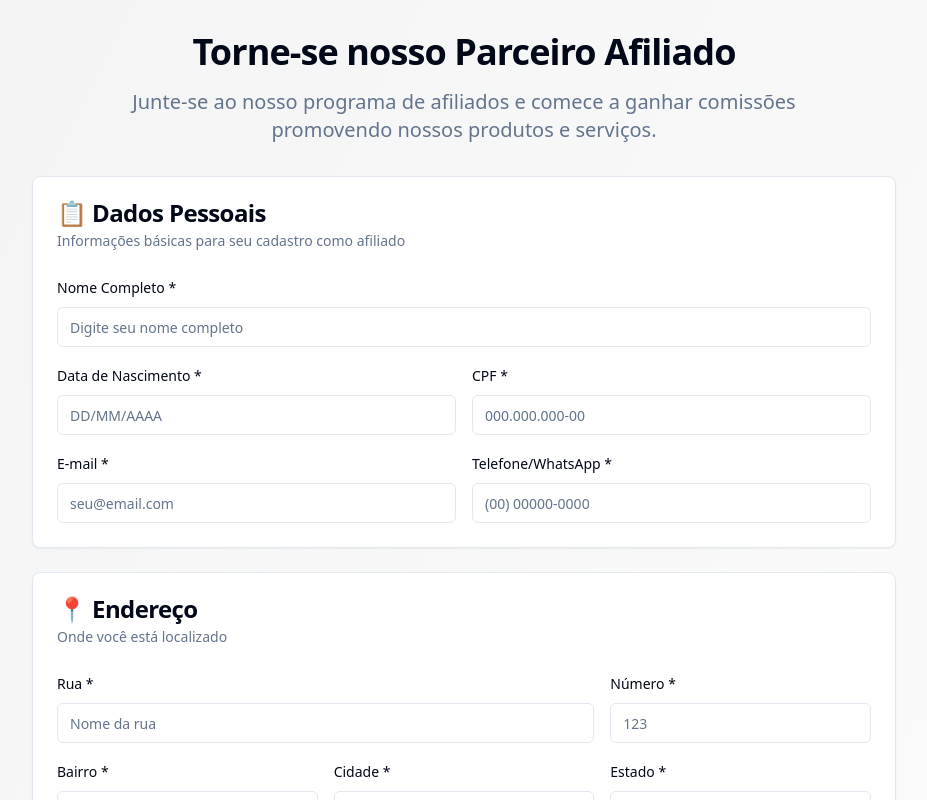
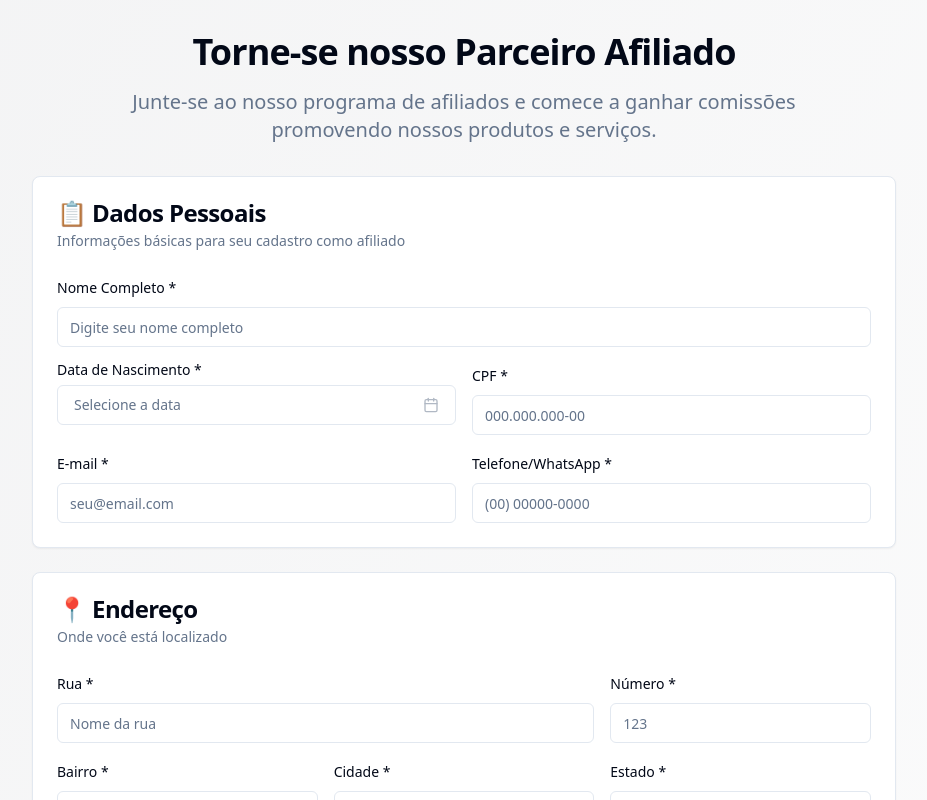
Before and after one commit to talles-coder/friendly-project-wizard, a React (Vite) app: page /cadastro-afiliado in a window 1280 px wide. Shown: the top 800 px of the page, without its empty margins (176-1103 px from the left). Built offline with nearby package versions, Linux system fonts and the light colour scheme.

Commit message:
feat: Implement date navigation in date picker

```diff
--- a/src/components/AffiliateForm.tsx
+++ b/src/components/AffiliateForm.tsx
@@ -243,14 +243,43 @@ export const AffiliateForm = ({ affiliate, onSave, onCancel }: AffiliateFormProp
                 control={form.control}
                 name="birthDate"
                 render={({ field }) => (
-                  <FormItem>
+                  <FormItem className="flex flex-col">
                     <FormLabel>Data de Nascimento</FormLabel>
-                    <FormControl>
-                      <Input
-                        placeholder="DD/MM/AAAA"
-                        {...field}
-                      />
-                    </FormControl>
+                    <Popover>
+                      <PopoverTrigger asChild>
+                        <FormControl>
+                          <Button
+                            variant={"outline"}
+                            className={cn(
+                              "pl-3 text-left font-normal",
+                              !field.value && "text-muted-foreground"
+                            )}
+                          >
+                            {field.value ? (
+                              field.value
+                            ) : (
+                              <span>Selecione a data</span>
+                            )}
+                            <CalendarIcon className="ml-auto h-4 w-4 opacity-50" />
+                          </Button>
+                        </FormControl>
+                      </PopoverTrigger>
+                      <PopoverContent className="w-auto p-0" align="start">
+                        <Calendar
+                          mode="single"
+                          selected={field.value ? new Date(field.value.split('/').reverse().join('-')) : undefined}
+                          onSelect={(date) => field.onChange(date ? format(date, "dd/MM/yyyy") : "")}
+                          disabled={(date) =>
+                            date > new Date() || date < new Date("1900-01-01")
+                          }
+                          initialFocus
+                          className={cn("p-3 pointer-events-auto")}
+                          captionLayout="dropdown-buttons"
+                          fromYear={1900}
+                          toYear={new Date().getFullYear()}
+                        />
+                      </PopoverContent>
+                    </Popover>
                     <FormMessage />
                   </FormItem>
                 )}
--- a/src/pages/PublicAffiliateRegistration.tsx
+++ b/src/pages/PublicAffiliateRegistration.tsx
@@ -216,14 +216,43 @@ export default function PublicAffiliateRegistration() {
                   control={form.control}
                   name="birthDate"
                   render={({ field }) => (
-                    <FormItem>
+                    <FormItem className="flex flex-col">
                       <FormLabel>Data de Nascimento *</FormLabel>
-                      <FormControl>
-                        <Input
-                          placeholder="DD/MM/AAAA"
-                          {...field}
-                        />
-                      </FormControl>
+                      <Popover>
+                        <PopoverTrigger asChild>
+                          <FormControl>
+                            <Button
+                              variant={"outline"}
+                              className={cn(
+                                "justify-start text-left font-normal",
+                                !field.value && "text-muted-foreground"
+                              )}
+                            >
+                              {field.value ? (
+                                field.value
+                              ) : (
+                                <span>Selecione a data</span>
+                              )}
+                              <CalendarIcon className="ml-auto h-4 w-4 opacity-50" />
+                            </Button>
+                          </FormControl>
+                        </PopoverTrigger>
+                        <PopoverContent className="w-auto p-0" align="start">
+                          <Calendar
+                            mode="single"
+                            selected={field.value ? new Date(field.value.split('/').reverse().join('-')) : undefined}
+                            onSelect={(date) => field.onChange(date ? format(date, "dd/MM/yyyy") : "")}
+                            disabled={(date) =>
+                              date > new Date() || date < new Date("1900-01-01")
+                            }
+                            initialFocus
+                            className={cn("p-3 pointer-events-auto")}
+                            captionLayout="dropdown-buttons"
+                            fromYear={1900}
+                            toYear={new Date().getFullYear()}
+                          />
+                        </PopoverContent>
+                      </Popover>
                       <FormMessage />
                     </FormItem>
                   )}
```
